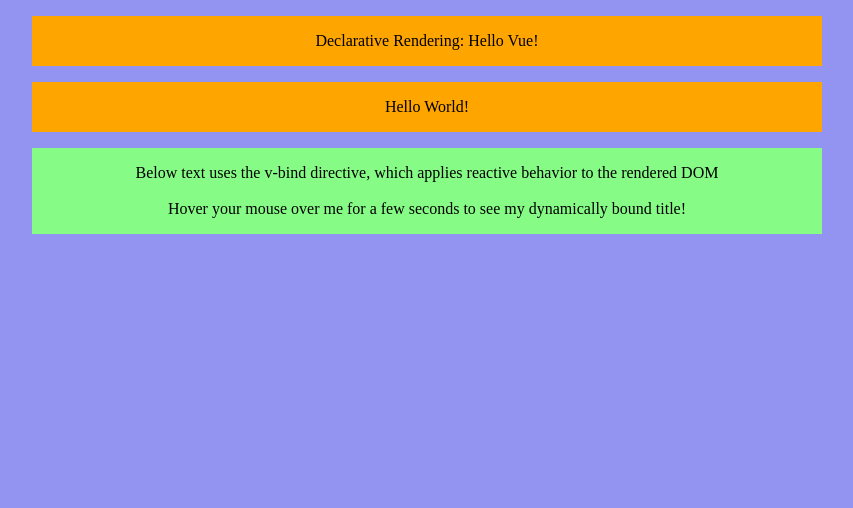
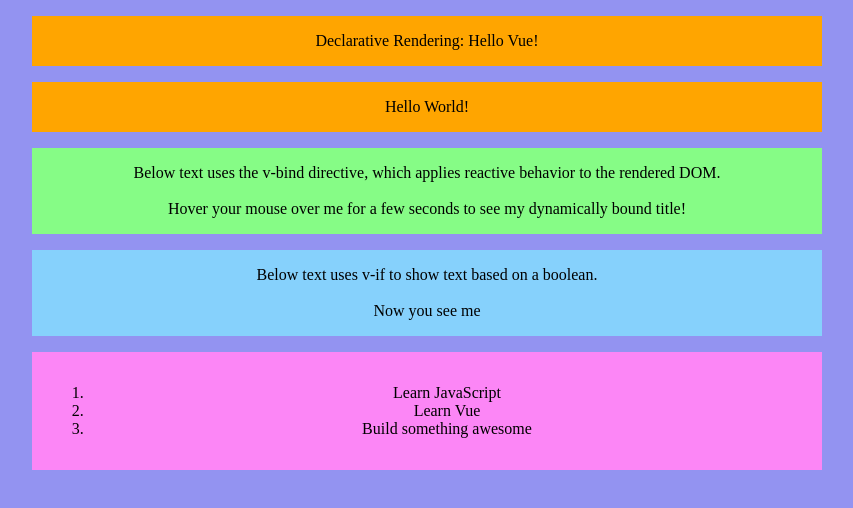
Before and after one commit to walterlee7/vue-tutorial, a website: page build/index.html in a window 1280 px wide. Shown: the whole page, without its empty margins (213-1066 px from the left). Drawn offline with nearby package versions, Linux system fonts and the light colour scheme.

Commit message:
using v-if and listing objects

```diff
--- a/build/index.html
+++ b/build/index.html
@@ -34,6 +34,21 @@
         </span>
     </div>
 
+    <div id="app-3">
+        {{title}}
+        <br>
+        <br>
+        <span v-if="seen">Now you see me</span>
+    </div>
+
+    <div id="app-4">
+        <ol>
+            <li v-for="todo in todos">
+                {{ todo.text }}
+            </li>
+        </ol>
+    </div>
+
     <!-- development version of Vue.js -->
     <script src="https://cdn.jsdelivr.net/npm/vue/dist/vue.js"></script>
 
--- a/build/style.css
+++ b/build/style.css
@@ -37,3 +37,27 @@
     margin-right: auto;
     width: 60%;
 }
+
+#app-3 {
+    background-color: rgb(134, 209, 252);
+    text-align: center;
+    margin: 1em;
+    padding: 1em;
+    left: 0;
+    right: 0;
+    margin-left: auto;
+    margin-right: auto;
+    width: 60%;
+}
+
+#app-4 {
+    background-color: rgb(252, 134, 246);
+    text-align: center;
+    margin: 1em;
+    padding: 1em;
+    left: 0;
+    right: 0;
+    margin-left: auto;
+    margin-right: auto;
+    width: 60%;
+}
--- a/build/vue.js
+++ b/build/vue.js
@@ -16,7 +16,26 @@
 var app3 = new Vue({
     el: '#app-2',
     data: {
-        title: "Below text uses the v-bind directive, which applies reactive behavior to the rendered DOM",
+        title: "Below text uses the v-bind directive, which applies reactive behavior to the rendered DOM.",
         message: 'You loaded this page on ' + new Date().toLocaleString()
     }
 })
+
+var app4 = new Vue({
+    el: '#app-3',
+    data: {
+        title: "Below text uses v-if to show text based on a boolean.",
+        seen: true
+    }
+})
+
+var app5 = new Vue({
+    el: '#app-4',
+    data: {
+        todos: [
+            { text: 'Learn JavaScript' },
+            { text: 'Learn Vue' },
+            { text: 'Build something awesome' }
+        ]
+    }
+})
```
